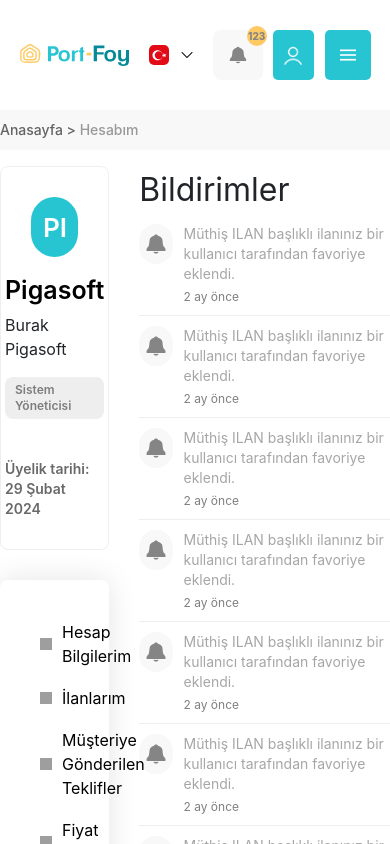
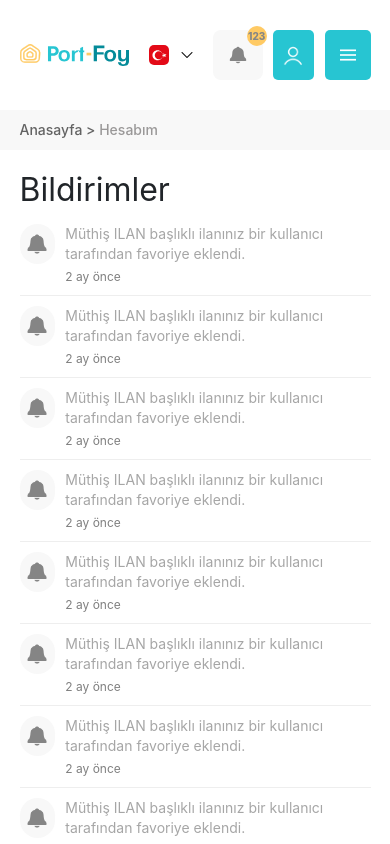
Before and after one commit to melihkostk/portfoy, a React (Vite) app: page /notifications in a window 390 px wide. Shown: the top 844 px of the page. Built offline with nearby package versions, Linux system fonts and the light colour scheme; grey boxes are pictures that could not be loaded.

Commit message:
Added breakpoints to the notifications page

```diff
--- a/src/components/Header.jsx
+++ b/src/components/Header.jsx
@@ -146,7 +146,9 @@ export function Header() {
                                 <Notification />
                             </div>
                             <div className="text-center w-full px-3.75">
-                                <button className="bg-[#eee] w-full text-[#727272] text-sm font-medium py-2.5 rounded-lg cursor-pointer hover:bg-[#27C5D2] hover:text-white hover:shadow-[0_0_30px_#27C5D2] transition[colors,shadow] duration-300 ease-in-out">Tüm Bildirimleri Gör</button>
+                                <button className="bg-[#eee] w-full text-[#727272] text-sm font-medium py-2.5 rounded-lg cursor-pointer hover:bg-[#27C5D2] hover:text-white hover:shadow-[0_0_30px_#27C5D2] transition[colors,shadow] duration-300 ease-in-out">
+                                    <Link to={"/notifications"}>Tüm Bildirimleri Gör</Link>
+                                </button>
                             </div>
                         </div>}
                     </div>}
@@ -178,13 +180,13 @@ export function Header() {
                                 <ul>
                                     <li className="flex items-center py-2 whitespace-nowrap cursor-pointer overflow-hidden text-ellipsis hover:pl-2 transition-normal duration-300 ease-in-out">
                                         <img className="w-3 h-3 mr-1.25" src={arrowRight} alt="" />
-                                        <span className="text-white text-sm">Favorilerim</span>
+                                        <Link to={"/wishlist"} className="text-white text-sm">Favorilerim</Link>
                                     </li>
                                     <li className="flex items-center py-2 whitespace-nowrap cursor-pointer overflow-hidden text-ellipsis hover:pl-2 transition-normal duration-300 ease-in-out">
                                         <img className="w-3 h-3 mr-1.25" src={arrowRight} alt="" />
-                                        <span className="text-white text-sm truncate">
+                                        <Link to={"/offers"} className="text-white text-sm truncate">
                                             Müşteriye gönderilen teklifler
-                                        </span>
+                                        </Link>
                                     </li>
                                     <li className="flex items-center py-2 whitespace-nowrap cursor-pointer overflow-hidden text-ellipsis hover:pl-2 transition-normal duration-300 ease-in-out">
                                         <img className="w-3 h-3 mr-1.25" src={arrowRight} alt="" />
@@ -194,7 +196,7 @@ export function Header() {
                                     </li>
                                     <li className="flex items-center py-2 whitespace-nowrap cursor-pointer overflow-hidden text-ellipsis hover:pl-2 transition-normal duration-300 ease-in-out">
                                         <img className="w-3 h-3 mr-1.25" src={arrowRight} alt="" />
-                                        <span className="text-white text-sm">Yönetim Paneli</span>
+                                        <Link className="text-white text-sm">Yönetim Paneli</Link>
                                     </li>
                                     <li className="flex items-center py-2 whitespace-nowrap cursor-pointer overflow-hidden text-ellipsis hover:pl-2 transition-normal duration-300 ease-in-out">
                                         <img className="w-3 h-3 mr-1.25" src={arrowRight} alt="" />
--- a/src/pages/Notifications.jsx
+++ b/src/pages/Notifications.jsx
@@ -9,16 +9,16 @@ export function Notifications() {
         <div className='flex flex-col items-center font-sf'>
             <Header />
             <div className="w-full bg-[#f8f8f8] flex justify-center py-2.5 mb-4">
-                <div className="w-full max-w-350">
+                <div className="w-full max-w-[90%]">
                     <p className="text-sm text-[#636363] font-medium">Anasayfa {">"} <span className="text-[#9a9898]"> Hesabım</span></p>
                 </div>
             </div>
-            <div className="w-full max-w-350">
-                <div className="flex items-start">
-                    <div className="w-[28%] sticky top-0">
+            <div className="w-full max-w-[90%]">
+                <div className="flex items-start max-[992px]:flex-col-reverse">
+                    <div className="w-[28%] max-[992px]:w-full sticky top-0">
                         <Sidebar />
                     </div>
-                    <div className="w-[72%] pl-7.5">
+                    <div className="w-[72%] max-[992px]:w-full pl-7.5 max-[992px]:pl-0">
                         <h2 className="text-[32px] text-[#212529] mb-2">Bildirimler</h2>
                         <div>
                             <Notification />
@@ -43,8 +43,8 @@ export function Notifications() {
                     </div>
                 </div>
             </div>
-            <div className='w-full mt-40 mb-30'>
-                <div className='w-full mx-auto max-w-350 flex flex-col items-center justify-center bg-[#f7f6fb]'>
+            <div className='w-full mt-40 mb-30 max-[992px]:mt-7.5 max-[992px]:mb-7.5'>
+                <div className='w-full mx-auto max-w-[90%] flex flex-col items-center justify-center bg-[#f7f6fb]'>
                     <AppLinks />
                 </div>
             </div>
```
